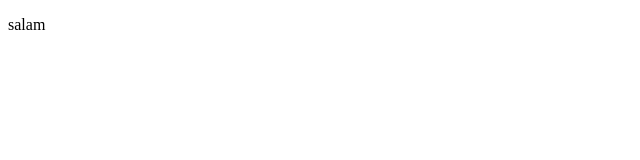
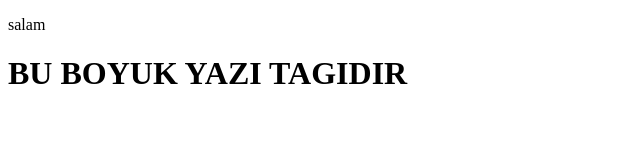
Before and after one commit to alizadafidan/199, a plain HTML site: page index.html in a window 1280 px wide. Shown: the whole page, without its empty margins (0-640 px from the left). Drawn offline with Linux system fonts and the light colour scheme.

Commit message:
change 12 line

```diff
--- a/index.html
+++ b/index.html
@@ -9,6 +9,7 @@
 
 <body>
     <p>salam</p>
+    <h1>BU BOYUK YAZI TAGIDIR</h1>
 </body>
 
 </html>
```
